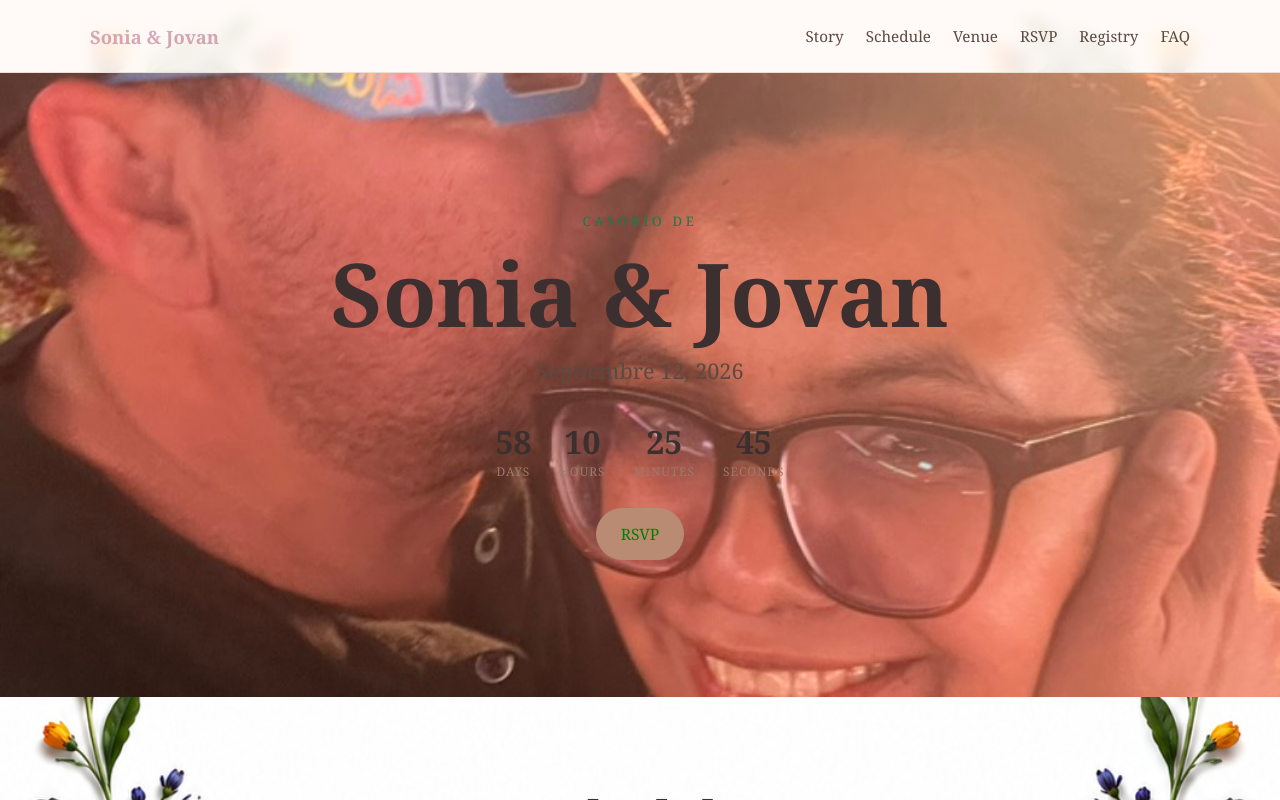
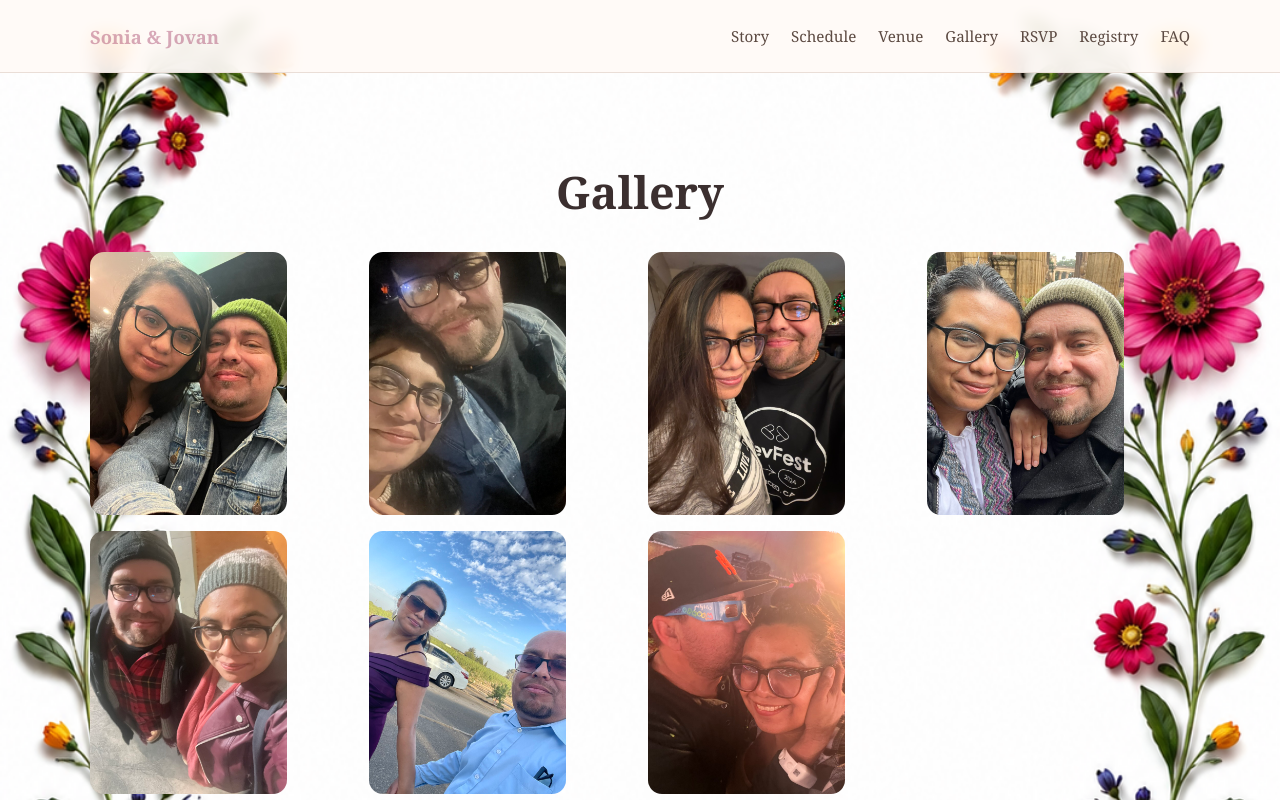
Before and after one commit to julio-reyes-tena/soniajovanweddingpage, a React (Vite) app: page /gallery in a window 1280 px wide. Shown: the top 800 px of the page. Built offline with nearby package versions, Linux system fonts and the light colour scheme.

Commit message:
gallery in seperate page

```diff
--- a/src/App.jsx
+++ b/src/App.jsx
@@ -1,7 +1,14 @@
+import { Routes, Route } from "react-router";
 import Home from "./pages/Home";
+import GalleryPage from "./pages/GalleryPage";
 
 function App() {
-  return <Home />;
+  return (
+    <Routes>
+      <Route path="/" element={<Home />} />
+      <Route path="/gallery" element={<GalleryPage />} />
+    </Routes>
+  );
 }
 
 export default App;
--- a/src/components/Hero.jsx
+++ b/src/components/Hero.jsx
@@ -30,17 +30,12 @@ function Hero() {
     <section
       id="home"
       className="hero section"
-      /*style={{
+      style={{
         backgroundImage: `linear-gradient(rgba(255,250,247,0.55), rgba(255,250,247,0.85)), url(${hero})`,
         backgroundSize: "cover",
         backgroundPosition: "center",
-      }}*/
-      style={{
-  backgroundImage: `url(${hero})`,
-  backgroundSize: "cover",
-  backgroundPosition: "center",
-  backgroundRepeat: "no-repeat",
-}}
+      }}
+
     >
 
       <div className="container hero-content">
--- a/src/components/Navbar.jsx
+++ b/src/components/Navbar.jsx
@@ -1,20 +1,22 @@
+import { Link } from "react-router";
 import { weddingInfo } from "../data/weddingInfo";
 
 function Navbar() {
   return (
     <header className="navbar">
       <nav className="container navbar-inner">
-        <a href="#home" className="brand">
+        <Link to="/" className="brand">
           {weddingInfo.coupleNames}
-        </a>
+        </Link>
 
         <div className="nav-links">
-          <a href="#story">Story</a>
-          <a href="#schedule">Schedule</a>
-          <a href="#venue">Venue</a>
-          <a href="#rsvp">RSVP</a>
-          <a href="#registry">Registry</a>
-          <a href="#faq">FAQ</a>
+          <a href="/#story">Story</a>
+          <a href="/#schedule">Schedule</a>
+          <a href="/#venue">Venue</a>
+          <Link to="/gallery">Gallery</Link>
+          <a href="/#rsvp">RSVP</a>
+          <a href="/#registry">Registry</a>
+          <a href="/#faq">FAQ</a>
         </div>
       </nav>
     </header>
--- a/src/main.jsx
+++ b/src/main.jsx
@@ -1,11 +1,14 @@
 import React from "react";
 import ReactDOM from "react-dom/client";
+import { BrowserRouter } from "react-router";
 import App from "./App";
 import "./index.css";
 import "./styles.css";
 
 ReactDOM.createRoot(document.getElementById("root")).render(
   <React.StrictMode>
-    <App />
+    <BrowserRouter>
+      <App />
+    </BrowserRouter>
   </React.StrictMode>
 );
--- /dev/null
+++ b/src/pages/GalleryPage.jsx
@@ -0,0 +1,17 @@
+import Navbar from "../components/Navbar";
+import Gallery from "../components/Gallery";
+import Footer from "../components/Footer";
+
+function GalleryPage() {
+  return (
+    <div className="site-shell">
+      <Navbar />
+      <main className="gallery-page">
+        <Gallery />
+      </main>
+      <Footer />
+    </div>
+  );
+}
+
+export default GalleryPage;
--- a/src/pages/Home.jsx
+++ b/src/pages/Home.jsx
@@ -7,7 +7,6 @@ import RSVPForm from "../components/RSVPForm";
 import Registry from "../components/Registry";
 import FAQ from "../components/FAQ";
 import Footer from "../components/Footer";
-import Gallery from "../components/Gallery";
 
 function Home() {
   return (
@@ -16,7 +15,6 @@ function Home() {
       <Hero />
        <Schedule />
       <Story />
-      <Gallery />
       <Schedule />
       <Venue />
       <RSVPForm />
```
Also changed, not shown: vercel.json (added), 1 other file (tests, documents, lock files or other folders).
